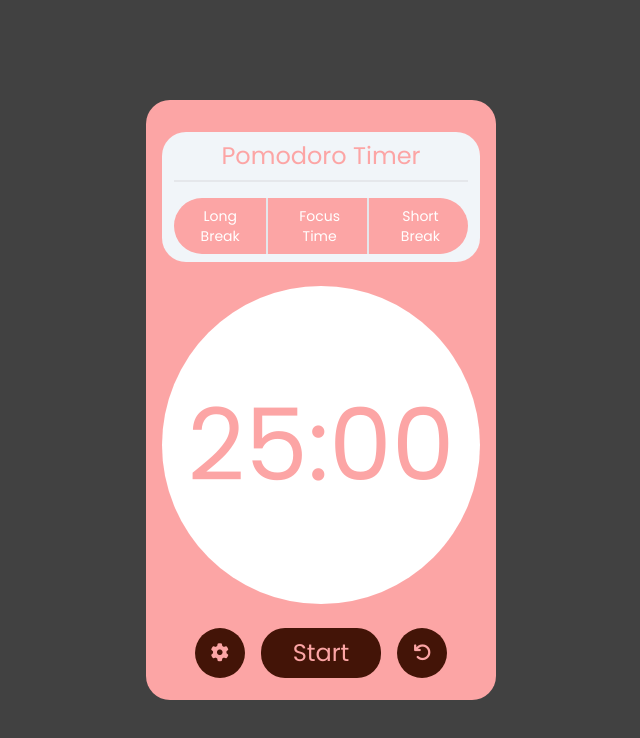
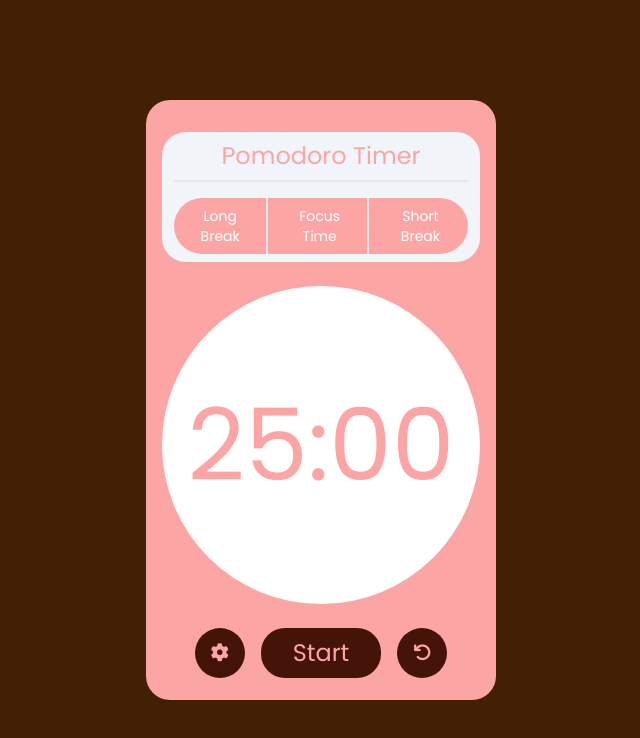
Before and after one commit to Siddhant0909/Pomodoro-Timer, a website built with Vite: page index.html in a window 1280 px wide. Shown: the whole page, without its empty margins (319-959 px from the left). Built offline with nearby package versions, Linux system fonts and the light colour scheme.

Commit message:
Change bg color

```diff
--- a/index.html
+++ b/index.html
@@ -7,7 +7,7 @@
     <link rel="stylesheet" href="https://cdnjs.cloudflare.com/ajax/libs/font-awesome/6.5.2/css/all.min.css" integrity="sha512-SnH5WK+bZxgPHs44uWIX+LLJAJ9/2PkPKZ5QiAj6Ta86w+fsb2TkcmfRyVX3pBnMFcV7oQPJkl9QevSCWr3W6A==" crossorigin="anonymous" referrerpolicy="no-referrer" />
     <title>Pomodoro timer</title>
   </head>
-  <body class="bg-[#414141] text-red-300 font-poppins flex w-full h-screen items-center justify-center p-4">
+  <body class="bg-yellow-950 text-red-300 font-poppins flex w-full h-screen items-center justify-center p-4">
     <div class="bg-red-300 max-w-[350px] max-h-[600px] h-full w-full flex flex-col justify-start items-center rounded-3xl p-4 gap-6 relative">
       <!-- Top -->
       <div class="flex flex-col gap-4 bg-slate-100 px-3 py-2 rounded-3xl mt-4 items-center">
```
